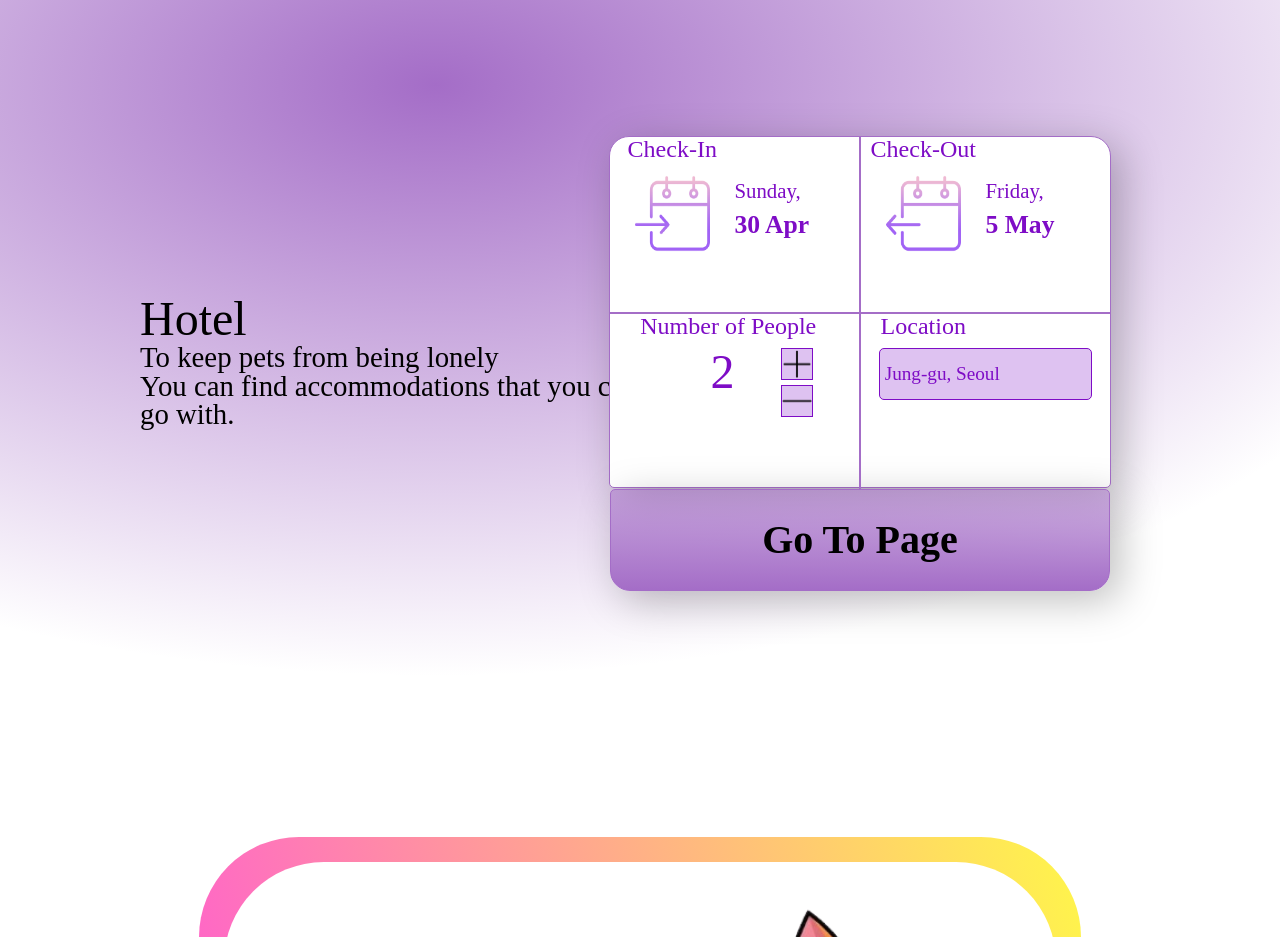
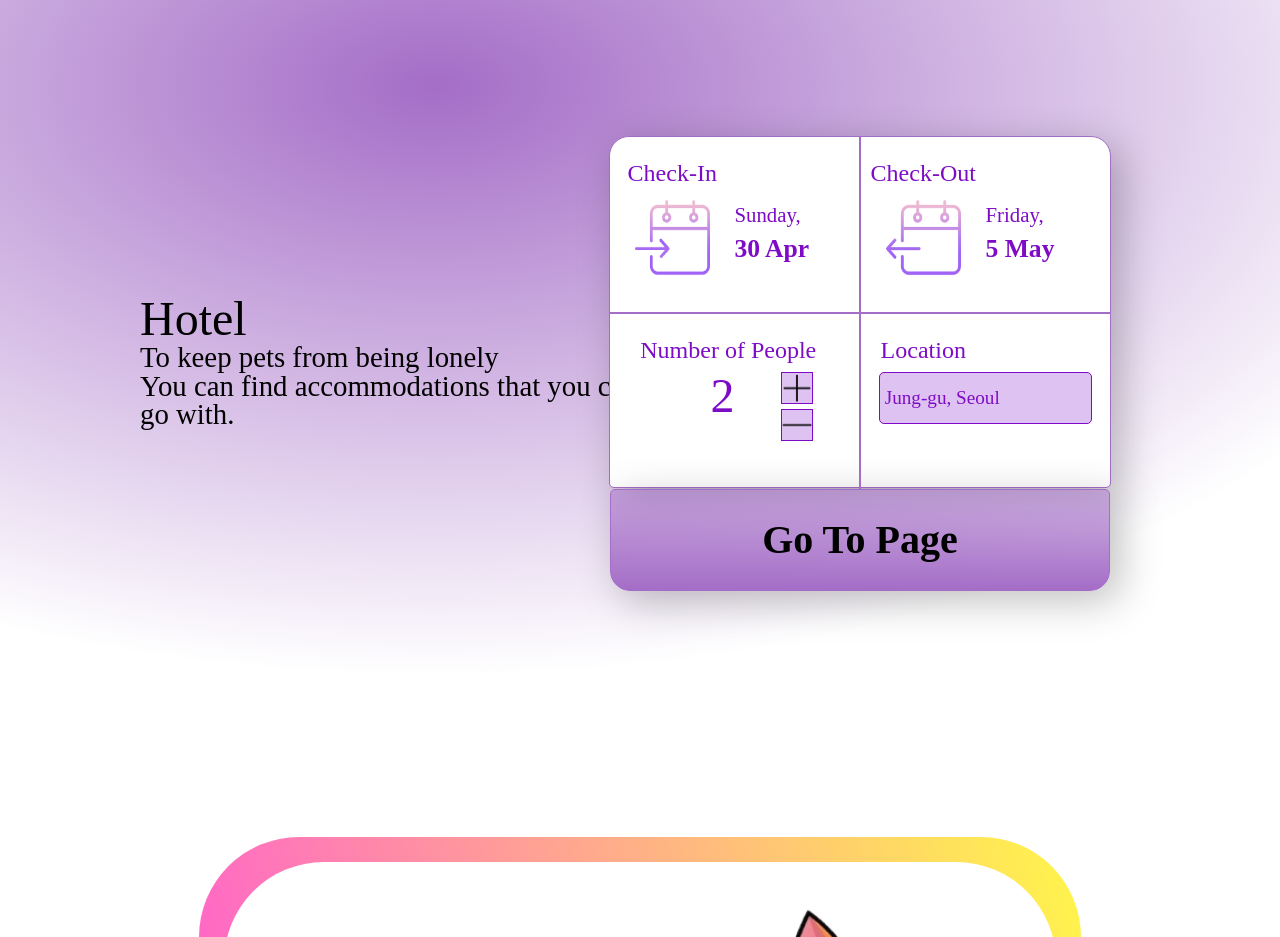
Before and after one commit to doch2130/PetPotal, a React (Create React App) app in the folder frontend/: page / in a window 1280 px wide. Shown: the part 5520-6457 px from the top of the page. Built offline with nearby package versions, Linux system fonts and the light colour scheme; a web font is replaced by a local one.

Commit message:
feat: 2023-04-13 1820 mainpage Css modify

```diff
--- a/frontend/src/components/MainSection/hotel/MainHotel.module.css
+++ b/frontend/src/components/MainSection/hotel/MainHotel.module.css
@@ -95,6 +95,7 @@
   font-size: 1.5rem;
   font-weight: 500;
   margin-bottom: 10px;
+  margin-top: 1.5rem;
 }
 
 .boxTop .boxFlex:nth-of-type(2) p:nth-of-type(1) {
@@ -118,6 +119,7 @@
   font-size: 1.5rem;
   font-weight: 500;
   margin-bottom: 10px;
+  margin-top: 1.5rem;
 }
 
 .boxBottom .boxLeft .boxFlex:nth-of-type(2) > div:nth-of-type(1) {
```
